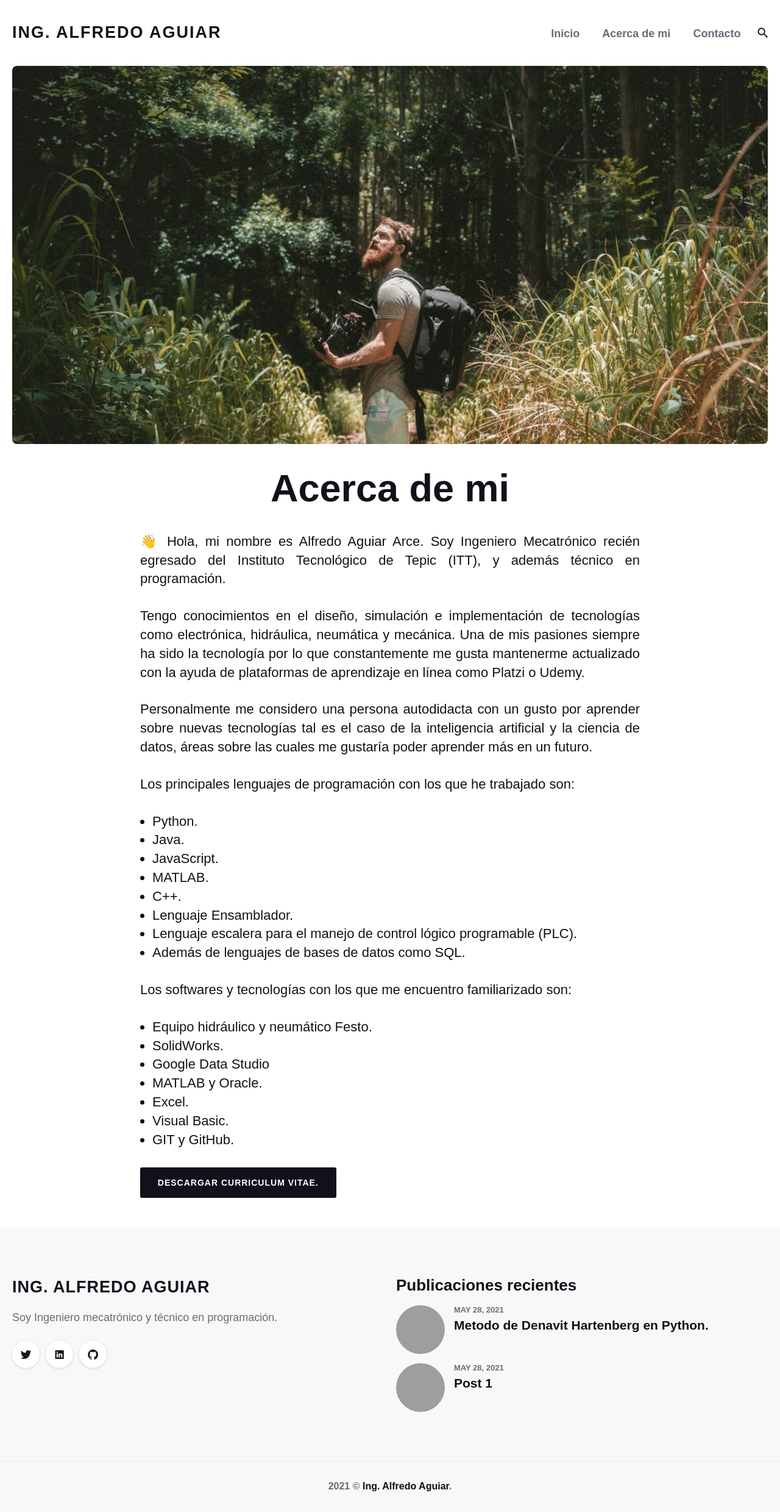
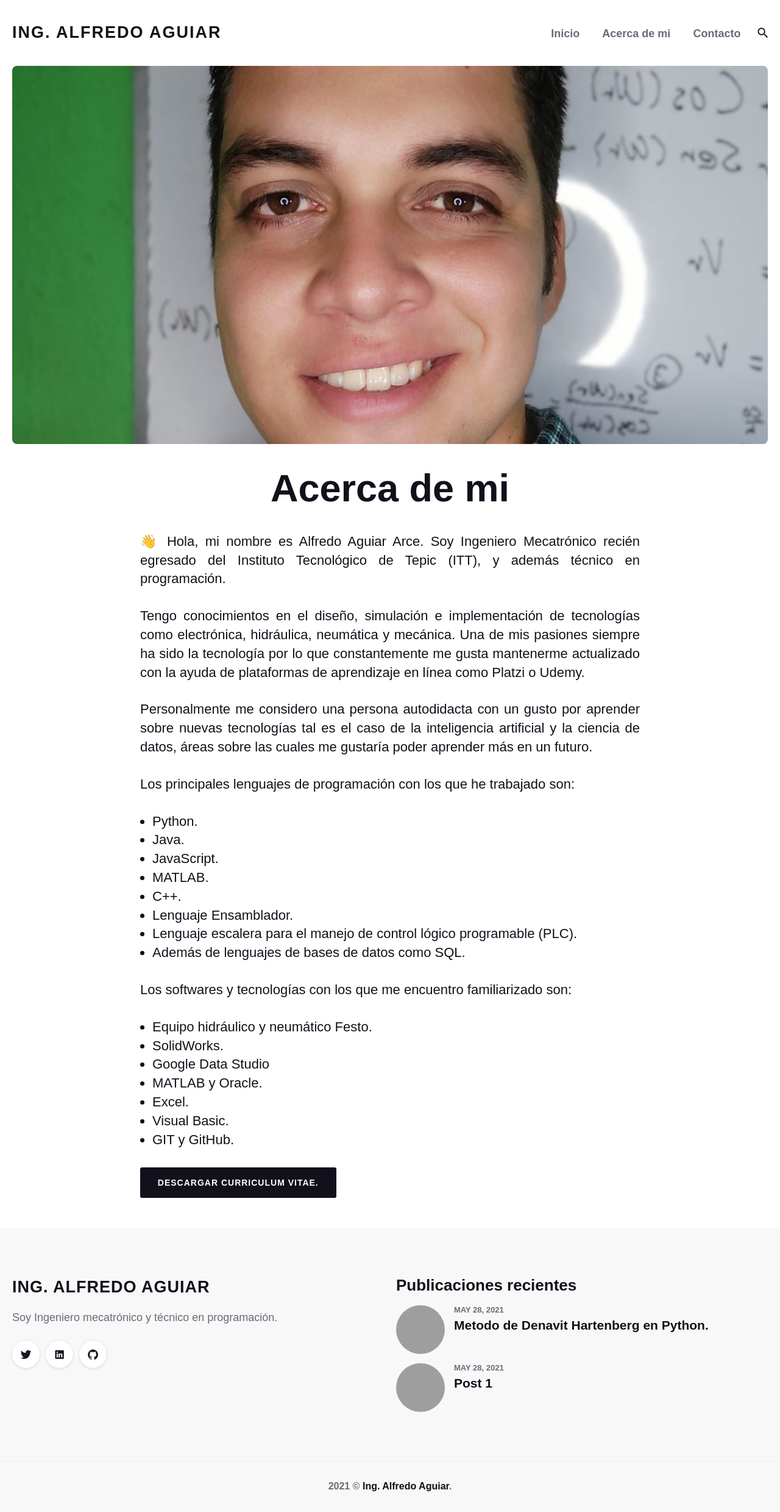
Before and after one commit to alfredoaguiararce/alfredoagrar, a Jekyll site: the page built from _pages/about.md, in a window 1280 px wide. Shown: the whole page at 61% size. Built offline with Jekyll 4.4.1, drawn with Linux system fonts in a browser that asks for light colours; nearby versions of some CDN libraries; some web fonts are replaced; grey boxes are pictures that could not be loaded.

Commit message:
Update about.md

```diff
--- a/_pages/about.md
+++ b/_pages/about.md
@@ -2,7 +2,7 @@
 layout: page
 title: Acerca de mi
 permalink: /about/
-image: '/images/60.jpg'
+image: '/images/01.jpeg'
 ---
 
 👋 Hola, mi nombre es Alfredo Aguiar Arce.
```
